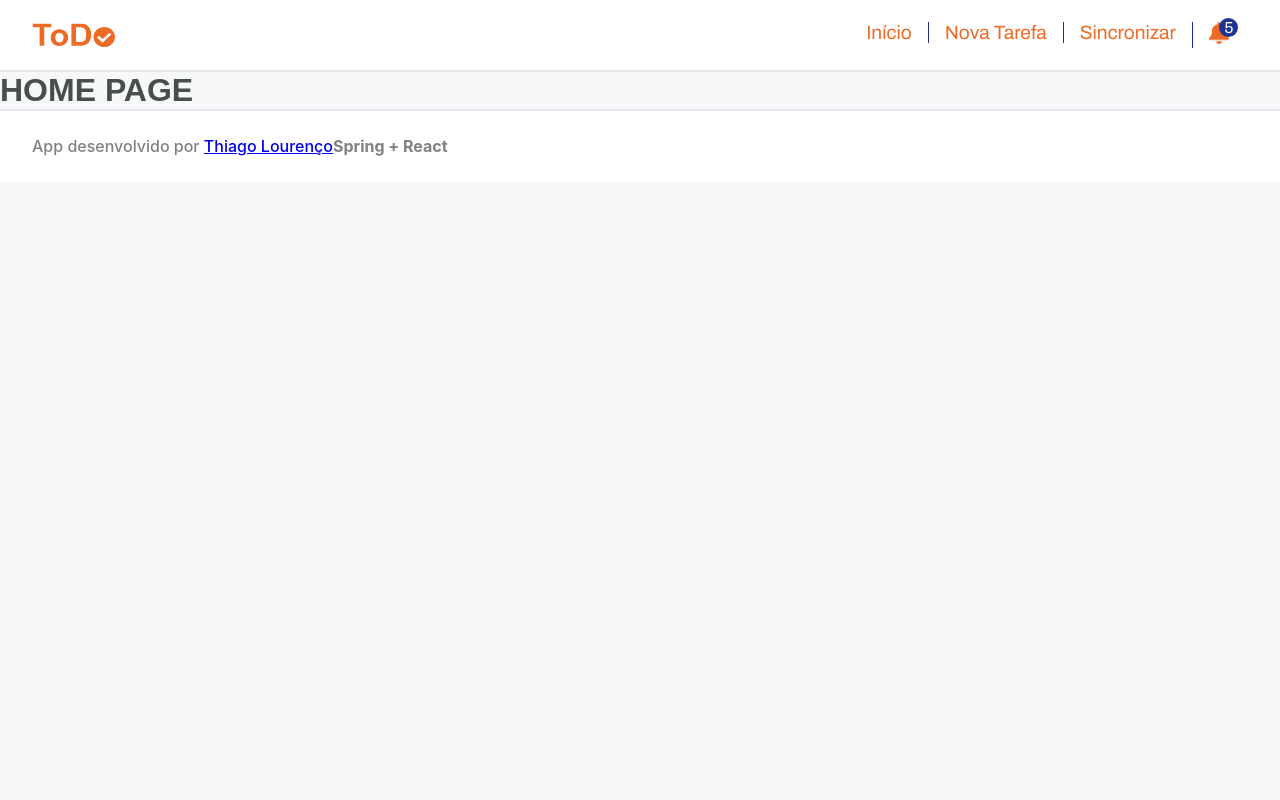
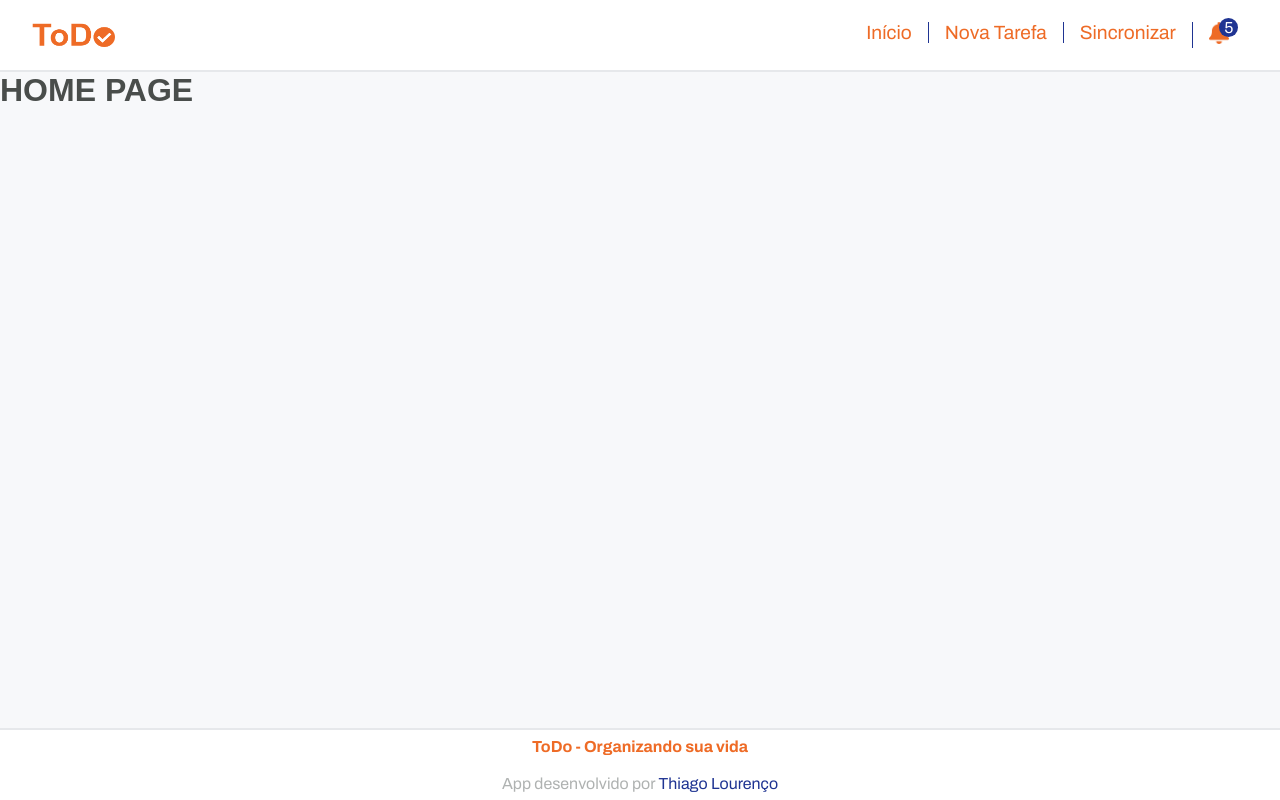
Before and after one commit to thiiagolourenco/toDoReact, a React (Create React App) app: page / in a window 1280 px wide. Built offline with nearby package versions, Linux system fonts and the light colour scheme.

Commit message:
Change Footer component style

```diff
--- a/src/components/Footer/index.tsx
+++ b/src/components/Footer/index.tsx
@@ -5,7 +5,9 @@ import styles from "./styles.module.scss";
 function Footer() {
   return (
     <footer className={styles.footerContainer}>
-      <p className="">
+      <h4>ToDo - Organizando sua vida</h4>
+      <br/>
+      <p>
         App desenvolvido por{" "}
         <a
           href="https://github.com/thiiagolourenco"
@@ -15,9 +17,6 @@ function Footer() {
           Thiago Lourenço
         </a>
       </p>
-      <p className="">
-        <strong>Spring + React</strong>
-      </p>
     </footer>
   );
 }
--- a/src/components/Footer/styles.module.scss
+++ b/src/components/Footer/styles.module.scss
@@ -1,11 +1,34 @@
 .footerContainer {
   background: var(--white);
   height: 4.5rem;
+  width: 100%;
 
   display: flex;
   align-items: center;
+  flex-direction: column;
+  justify-content: center;
 
   padding: 2rem 2rem;
 
   border-top: 2px solid var(--gray-100);
+
+  position: fixed;
+  bottom: 0;
+
+  h4 {
+    padding-top: 1rem;
+    font-family: Archivo, sans-serif;
+    color: var(--orange-main);
+  }
+
+  p {
+    font: 400 1rem Archivo;
+    color: var(--gray-200);
+    padding-bottom: 1rem;
+
+    a {
+      text-decoration: none;
+      color: var(--blue-main);
+    }
+  }
 }
```
